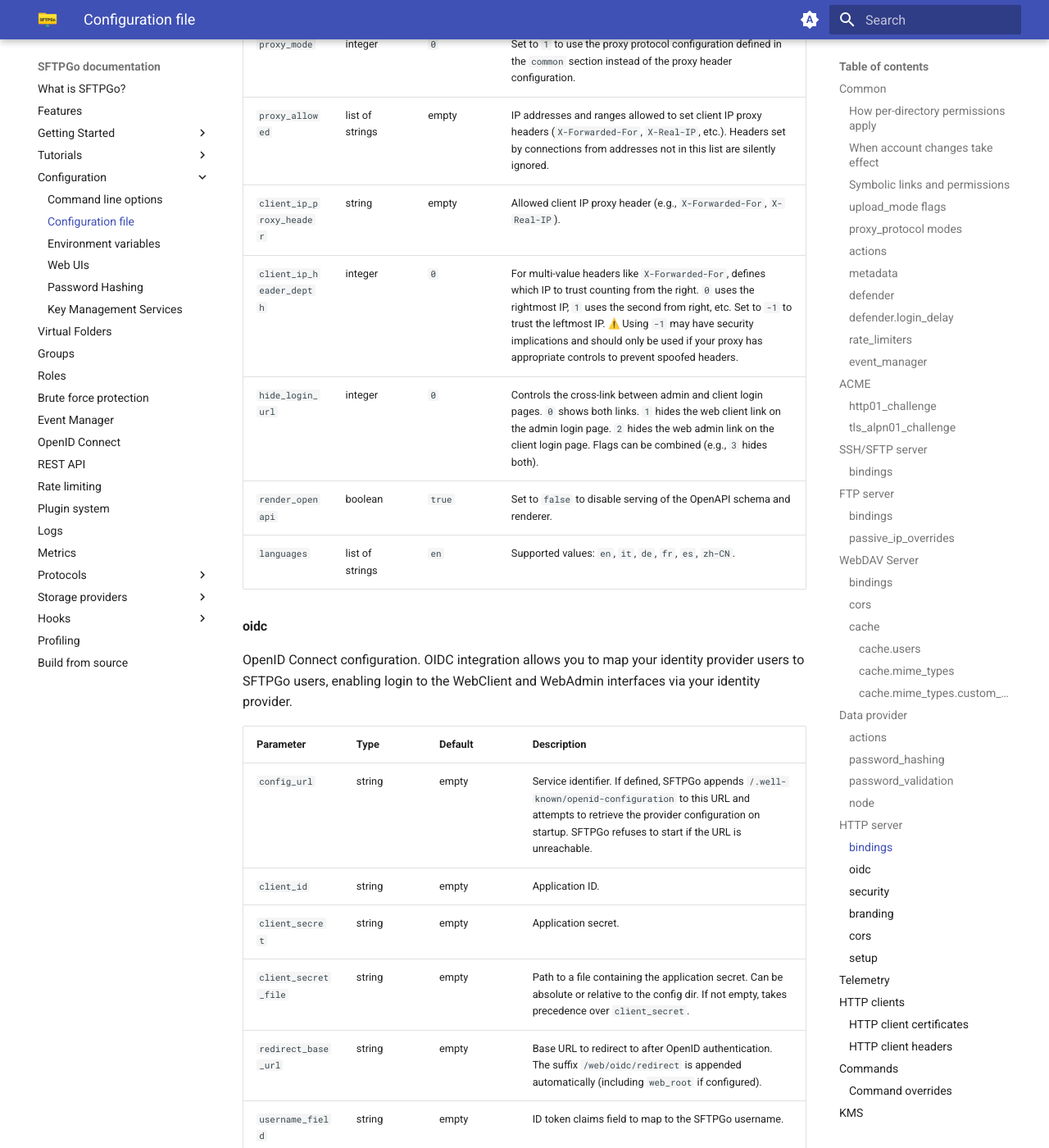
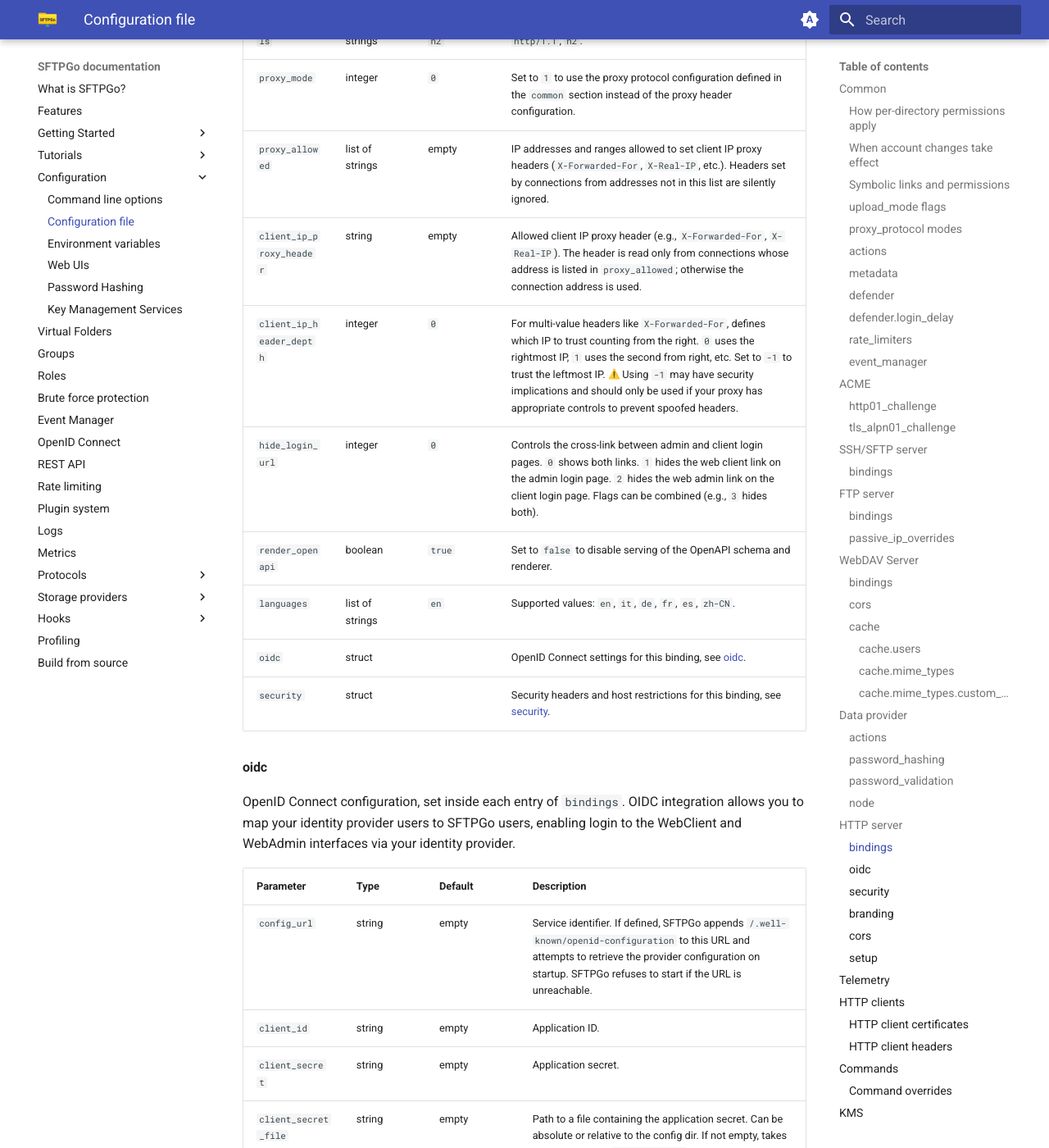
Before and after one commit to sftpgo/docs, an MkDocs documentation site: the page built from docs/config-file.md, in a window 1280 px wide and 1400 px high, scrolled down 29602 px. Shown: the whole window at 82% size. Built offline with MkDocs 1.6.1 and Material for MkDocs 9.7.7, drawn with Linux system fonts in a browser that asks for light colours; emoji names are drawn with the system emoji font; the version menu is left out; some of the changed text lies outside the part shown.

Commit message:
config: clarify per-binding HTTP settings, proxy_allowed and loaddata-mode
The oidc and security objects belong to each entry of httpd.bindings: list
them in the bindings table and say so in their sections. Repeat the
proxy_allowed requirement in the client_ip_proxy_header row, where it is
looked up, and state on --loaddata-from that existing objects are left
unchanged unless --loaddata-mode is 0.

Signed-off-by: Nicola Murino <nicola.murino@gmail.com>

```diff
--- a/docs/config-file.md
+++ b/docs/config-file.md
@@ -297,7 +297,7 @@ List of listener bindings for the WebDAV server. Each entry supports the followi
 | `prefix` | string | empty | Prefix for WebDAV resources. If empty, resources are available at `/`. If defined, it must be an absolute URI (e.g., `/dav`). |
 | `proxy_mode` | integer | `0` | Set to `1` to use the proxy protocol configuration from the `common` section instead of the proxy header configuration. |
 | `proxy_allowed` | list of strings | empty | IP addresses and ranges allowed to set the client IP proxy header (e.g., `X-Forwarded-For`). Proxy headers from connections not in this list are silently ignored. |
-| `client_ip_proxy_header` | string | empty | Client IP proxy header to trust (e.g., `X-Forwarded-For`, `X-Real-IP`). |
+| `client_ip_proxy_header` | string | empty | Client IP proxy header to trust (e.g., `X-Forwarded-For`, `X-Real-IP`). The header is read only from connections whose address is listed in `proxy_allowed`; otherwise the connection address is used. |
 | `client_ip_header_depth` | integer | `0` | Position to trust in multi-value client IP headers (e.g., `X-Forwarded-For`), counting from the right. For `10.0.0.1,11.0.0.1,12.0.0.1,13.0.0.1`: depth `0` uses `13.0.0.1`, depth `1` uses `12.0.0.1`. Set to `-1` to trust the leftmost IP address. :warning: Using `-1` may have security implications and should only be used if your proxy has appropriate controls to prevent spoofed IP headers. |
 | `disable_www_auth_header` | boolean | `false` | Set to `true` to omit the `WWW-Authenticate` header after an authentication failure; only the `401` status code will be sent. |
 
@@ -499,15 +499,17 @@ Each binding is a struct with the following fields:
 | `tls_protocols` | list of strings | `http/1.1`, `h2` | HTTPS protocols in preference order. Supported values: `http/1.1`, `h2`. |
 | `proxy_mode` | integer | `0` | Set to `1` to use the proxy protocol configuration defined in the `common` section instead of the proxy header configuration. |
 | `proxy_allowed` | list of strings | empty | IP addresses and ranges allowed to set client IP proxy headers (`X-Forwarded-For`, `X-Real-IP`, etc.). Headers set by connections from addresses not in this list are silently ignored. |
-| `client_ip_proxy_header` | string | empty | Allowed client IP proxy header (e.g., `X-Forwarded-For`, `X-Real-IP`). |
+| `client_ip_proxy_header` | string | empty | Allowed client IP proxy header (e.g., `X-Forwarded-For`, `X-Real-IP`). The header is read only from connections whose address is listed in `proxy_allowed`; otherwise the connection address is used. |
 | `client_ip_header_depth` | integer | `0` | For multi-value headers like `X-Forwarded-For`, defines which IP to trust counting from the right. `0` uses the rightmost IP, `1` uses the second from right, etc. Set to `-1` to trust the leftmost IP. :warning: Using `-1` may have security implications and should only be used if your proxy has appropriate controls to prevent spoofed headers. |
 | `hide_login_url` | integer | `0` | Controls the cross-link between admin and client login pages. `0` shows both links. `1` hides the web client link on the admin login page. `2` hides the web admin link on the client login page. Flags can be combined (e.g., `3` hides both). |
 | `render_openapi` | boolean | `true` | Set to `false` to disable serving of the OpenAPI schema and renderer. |
 | `languages` | list of strings | `en` | Supported values: `en`, `it`, `de`, `fr`, `es`, `zh-CN`. |
+| `oidc` | struct | | OpenID Connect settings for this binding, see [oidc](#oidc). |
+| `security` | struct | | Security headers and host restrictions for this binding, see [security](#security). |
 
 #### oidc
 
-OpenID Connect configuration. OIDC integration allows you to map your identity provider users to SFTPGo users, enabling login to the WebClient and WebAdmin interfaces via your identity provider.
+OpenID Connect configuration, set inside each entry of `bindings`. OIDC integration allows you to map your identity provider users to SFTPGo users, enabling login to the WebClient and WebAdmin interfaces via your identity provider.
 
 | Parameter | Type | Default | Description |
 | ----------- | ------ | --------- | ------------- |
@@ -526,7 +528,7 @@ OpenID Connect configuration. OIDC integration allows you to map your identity p
 
 #### security
 
-Security headers added to HTTP responses and host restriction settings.
+Security headers added to HTTP responses and host restriction settings, set inside each entry of `bindings`.
 
 | Parameter | Type | Default | Description |
 | ----------- | ------ | --------- | ------------- |
```
Also changed, not shown: docs/cli.md (+1 -1 lines).
